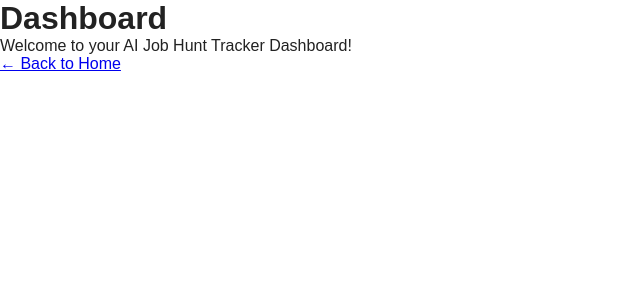
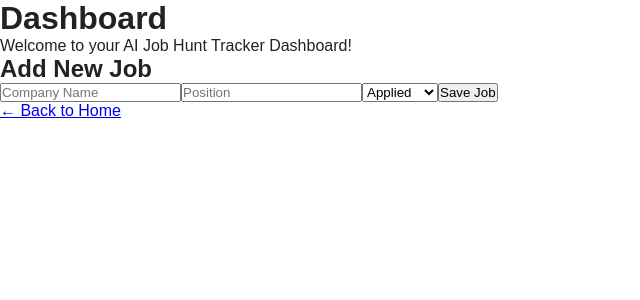
Before and after one commit to shahanayub/AI-Job-Hunt-Tracker, a React (Vite) app in the folder frontend/: page /dashboard in a window 1280 px wide. Shown: the top 300 px of the page, without its empty margins (0-640 px from the left). Built offline with nearby package versions, Linux system fonts and the light colour scheme.

Commit message:
feat: add controlled job form

```diff
--- a/frontend/src/components/Hero.tsx
+++ b/frontend/src/components/Hero.tsx
@@ -1,6 +1,7 @@
 import { useState } from 'react'
 import Button from './Button'
 import { Link } from 'react-router-dom'
+
 
 type HeroProps = {
   title: string
--- a/frontend/src/components/JobForm.tsx
+++ b/frontend/src/components/JobForm.tsx
@@ -0,0 +1,46 @@
+import { useState } from 'react'
+function JobForm() {
+    const [company, setCompany] = useState('')
+    const [position, setPosition] = useState('')
+    const [status, setStatus] = useState('Applied')
+function handleSubmit() {
+  console.log('Company:', company)
+  console.log('Position:', position)
+  console.log('Status:', status)
+}
+  return (
+    <div className="job-form">
+      <h2>Add New Job</h2>
+
+      <input
+  type="text"
+  placeholder="Company Name"
+  value={company}
+  onChange={(e) => setCompany(e.target.value)}
+/>
+
+      <input
+  type="text"
+  placeholder="Position"
+  value={position}
+  onChange={(e) => setPosition(e.target.value)}
+/>
+
+      <select
+  value={status}
+  onChange={(e) => setStatus(e.target.value)}
+>
+        <option>Applied</option>
+        <option>Interview</option>
+        <option>Rejected</option>
+        <option>Offer</option>
+      </select>
+
+      <button onClick={handleSubmit}>
+  Save Job
+</button>
+    </div>
+  )
+}
+
+export default JobForm
--- a/frontend/src/pages/Dashboard.tsx
+++ b/frontend/src/pages/Dashboard.tsx
@@ -1,4 +1,5 @@
 import { Link } from 'react-router-dom'
+import JobForm from '../components/JobForm'
 
 function Dashboard() {
   return (
@@ -6,6 +7,8 @@ function Dashboard() {
       <h1>Dashboard</h1>
 
       <p>Welcome to your AI Job Hunt Tracker Dashboard!</p>
+
+<JobForm />
 
       <Link to="/">
         ← Back to Home
```
